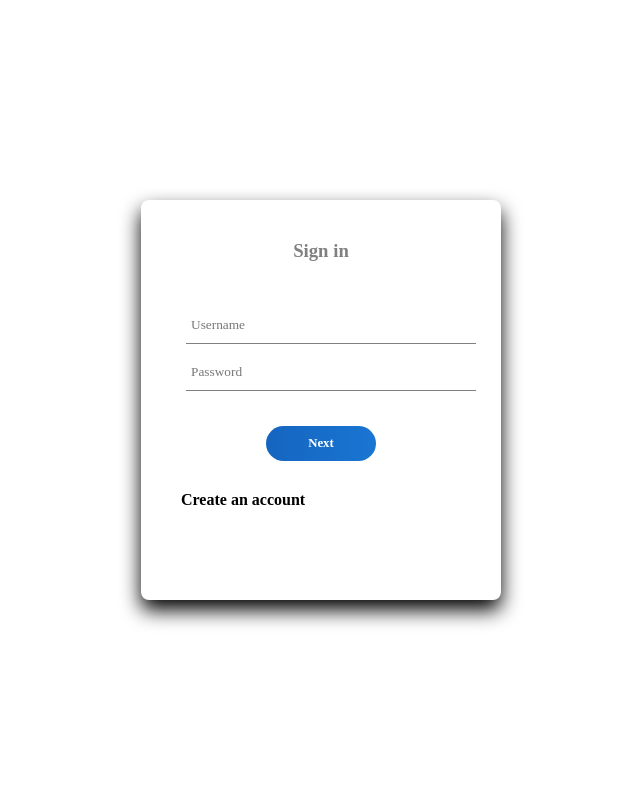
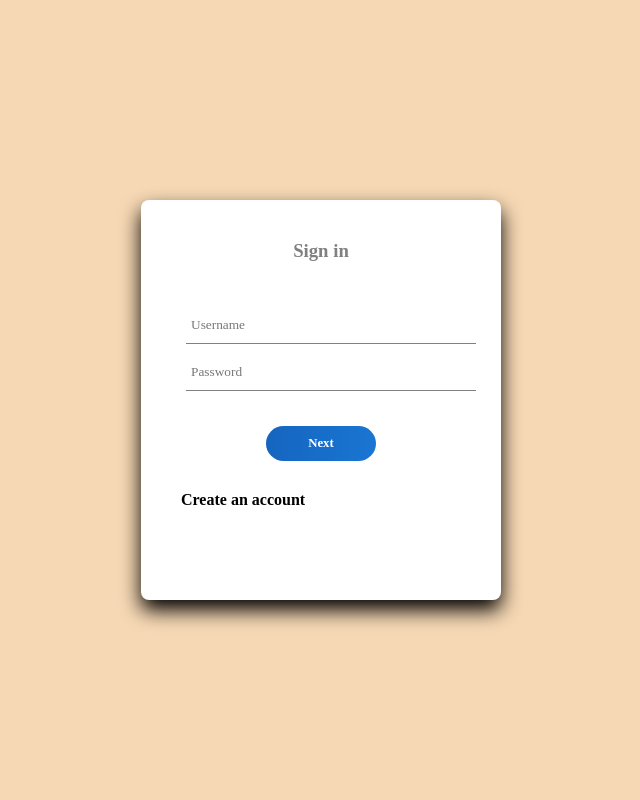
Before and after one commit to ElyasJabari/LF-, a Flask app: page /login in a window 1280 px wide. Shown: the whole page, without its empty margins (319-959 px from the left). Run offline with Flask 3, Linux system fonts and the light colour scheme; some libraries are stand-ins or nearby versions.

Commit message:
match the login style

```diff
--- a/app/static/style.css
+++ b/app/static/style.css
@@ -2,6 +2,11 @@
     margin: 0;
     padding: 0;
     font-family: 'Ubuntu';
+}
+html {
+    font-size: 1em;
+    scroll-behavior: smooth;
+    font-family: Tahoma, Arial;
 }
 body{
     background-color: white;
@@ -9,6 +14,7 @@ body{
     align-items: center;
     justify-content: center;
     min-height: 100vh;
+    background-color: rgba(233, 151, 54, 0.37);
 }
 .container{
     width: 360px;
```
